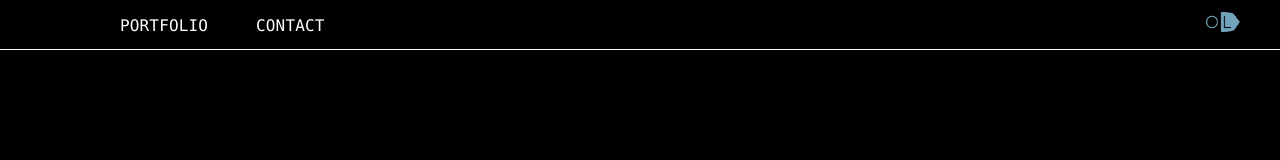
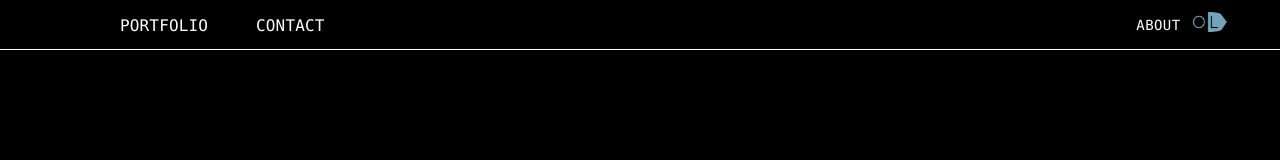
Before and after one commit to merobi-hub/dev-portfolio, a React (Vite) app: page / in a window 1280 px wide. Shown: the top 160 px of the page. Built offline with nearby package versions, Linux system fonts and the light colour scheme; some icons are missing.

Commit message:
About modal on nav
Signed-off-by: merobi-hub <merobi@gmail.com>

```diff
--- a/src/App.css
+++ b/src/App.css
@@ -19,3 +19,20 @@ button:hover {
 .btn-typo:hover {
   color: #000000!important;
 }
+
+.modal-style {
+  position: 'absolute';
+  margin-top: '50%';
+  margin-left: '50%';
+  transform: 'translate(-50%, -50%)';
+  width: 400;
+  background-color: 'background.paper';
+  border: '2px solid #000';
+  box-shadow: 24;
+  padding: 4;
+  z-Index: 12;
+}
+
+.modal-div {
+  z-Index: 12;
+}
--- a/src/App.tsx
+++ b/src/App.tsx
@@ -16,8 +16,10 @@ import './App.css?inline';
 import DarkModeIcon from '@mui/icons-material/DarkMode';
 import LightModeIcon from '@mui/icons-material/LightMode';
 import Button from '@mui/material/Button';
+import Box from '@mui/material/Box';
 import HomeFilledIcon from '@mui/icons-material/HomeFilled';
 import Card from '@mui/material/Card';
+import Modal from '@mui/material/Modal';
 import CardActions from '@mui/material/CardActions';
 import CardContent from '@mui/material/CardContent';
 import CardMedia from '@mui/material/CardMedia';
@@ -28,6 +30,7 @@ import * as yup from 'yup';
 import emailjs from '@emailjs/browser';
 import { Navigate } from 'react-router-dom';
 import { useForm } from 'react-hook-form';
+import { createPortal } from 'react-dom';
 
 const ThemeContext = createContext();
 
@@ -88,9 +91,8 @@ export default function App() {
     }};
     const borderCss = '5px solid '+theme.palette.border;
     const cssString = '1px solid '+theme.palette.border;
-    const [items, setItems] = useState(Projects);
-    const projectCategories = [...new Set(Projects.map((val) => val.category))];
-    const [cat, setCat] = useState<string>('');
+
+    // Nav
     const [isHovered, setIsHovered] = useState(false);
     const handleMouseEnter = () => {
         setIsHovered(true);
@@ -119,6 +121,54 @@ export default function App() {
     const navHandleMouseLeave = () => {
         navSetHovered(false);
     };
+
+    // Modal
+    const [modalIsOpen, modalSetOpen] = useState(false);
+    const modalStyle = {
+      position: 'absolute',
+      top: '50px',
+      right: '0%',
+      width: 500,
+      bgcolor: 'background.paper',
+      border: '2px solid #000',
+      boxShadow: 24,
+      color: '#000000',
+      p: 4,
+      opacity: .80
+    };
+    function SpecsModal() {
+      return (
+        <div className="modal-div">
+          <Button sx={{ color: theme.palette.color, fontFamily: theme.typography.fontFamily }} onClick={() => modalSetOpen(true)}>About</Button>
+          <Modal
+            disablePortal
+            open={modalIsOpen}
+            onClose={() => modalSetOpen(false)}
+            aria-labelledby="modal-modal-title"
+            aria-describedby="modal-modal-description"
+          >
+            <Box sx={modalStyle}>
+                <span style={{ position: 'absolute', marginLeft: '83%', marginTop: '0' }}>
+                    <a href='https://github.com/merobi-hub/dev-portfolio' style={{ color: '#000000' }}>
+                        <GitHubIcon sx={{ marginTop: 0, fontSize: '150%' }} />
+                    </a>
+                </span>
+              <Typography id="modal-modal-title" variant="h6" component="h2" sx={{ fontFamily: theme.typography.fontFamily }}>
+                Specs
+              </Typography>
+              <Typography id="modal-modal-description" sx={{ mt: 2, fontFamily: theme.typography.fontFamily }}>
+                Languages: Typescript, CSS, HTML <br/> Framework: React 19 <br/> Dev server: Vite <br/> Hosting: Firebase <br/> FE Libs: MaterialUI, Reactstrap, Emotion <br/> Analytics: GA4 <br/> Email service: EmailJS API<br/>
+              </Typography>
+            </Box>
+          </Modal>
+        </div>
+      );
+    }
+
+    // Portfolio
+    const [items, setItems] = useState(Projects);
+    const projectCategories = [...new Set(Projects.map((val) => val.category))];
+    const [cat, setCat] = useState<string>('');
     const projectsLen = Projects.length;
     const itemsLen = items.length;
     const FilterItem = (currCat) => {
@@ -132,6 +182,8 @@ export default function App() {
         } else {
             setItems(selection);
     }};
+
+    // Contact
     const { register, formState: { errors } } = useForm<FormData> ({
         resolver: yupResolver(schema)
     });
@@ -147,6 +199,8 @@ export default function App() {
             console.log('FAILED...', error.text);
             });
     }
+
+    // Cookie consent
     const LoadCookieConsent = () => {
       return (
         <>
@@ -194,7 +248,10 @@ export default function App() {
                     }}
                 >
                     <Nav style={{ width: '100%' }}>
-                        <div style={{ color: theme.palette.color, marginLeft: '94vw', marginTop: '1.5vh', zIndex: 11, position: 'fixed' }}>
+                        <div style={{ color: theme.palette.color, marginLeft: '88vw', marginTop: '0.9vh', zIndex: 11, position: 'fixed' }}>
+                            <SpecsModal/>
+                        </div>
+                        <div style={{ color: theme.palette.color, marginLeft: '93vw', marginTop: '1.5vh', zIndex: 11, position: 'fixed' }}>
                             <a style={{ textDecoration: 'None'}} href="https://openlineage.io/">
                                 <Avatar src={olBug} sx={{ height: '2.5vh' }}/>
                             </a>
```
